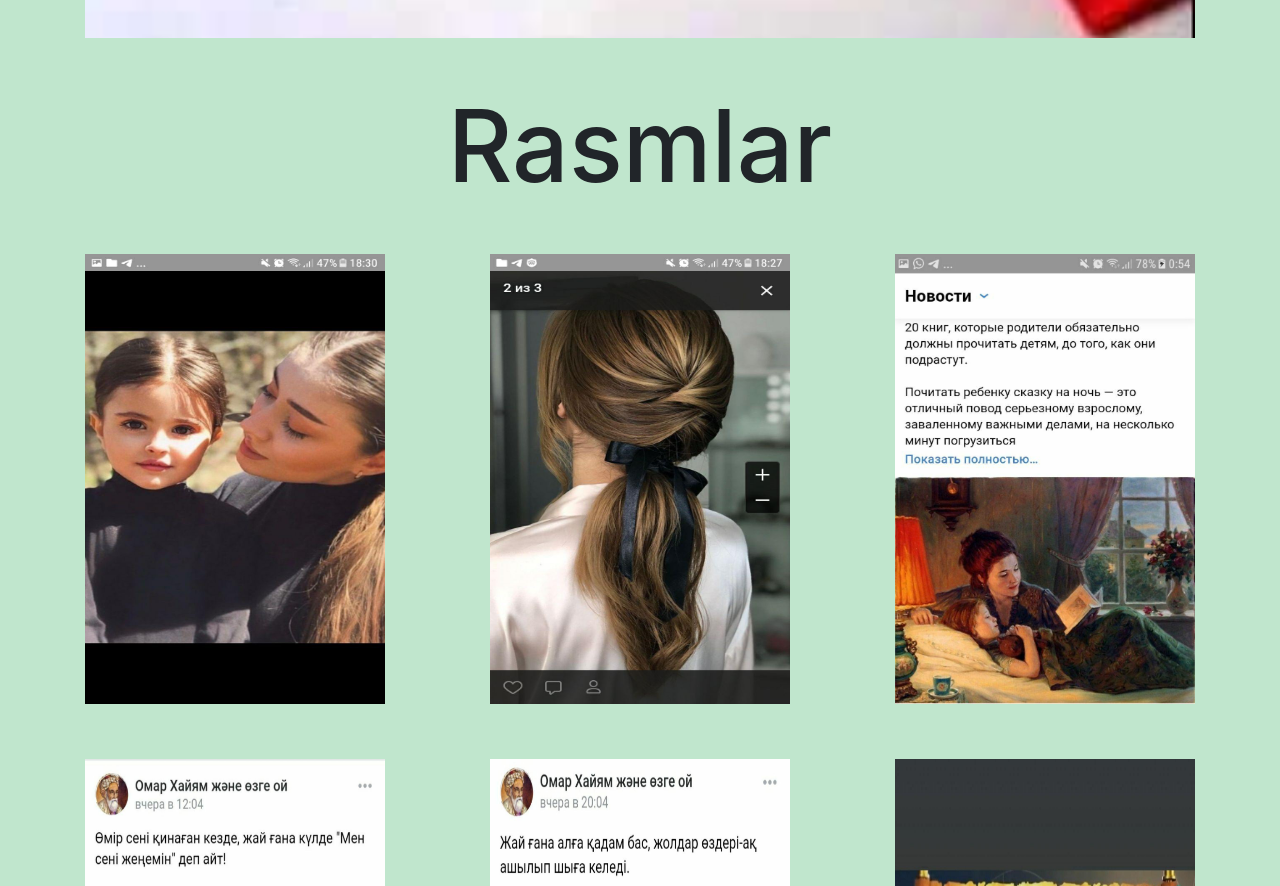
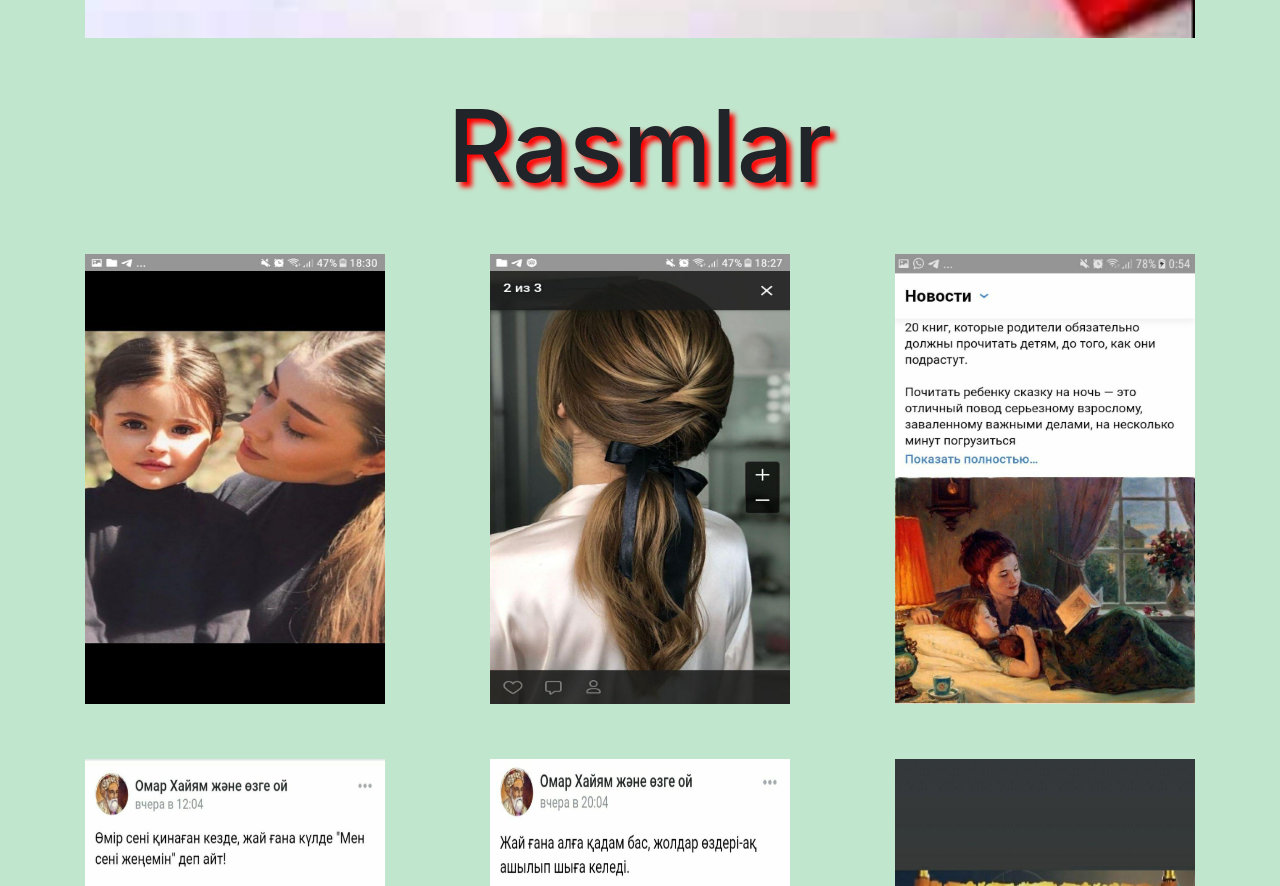
Before and after one commit to Mmavlon1596/Mmavlon1596.github.io, a plain HTML site: page index.html in a window 1280 px wide. Shown: the part 2290-3176 px from the top of the page. Drawn offline with Linux system fonts and the light colour scheme.

Commit message:
Add nmadur

```diff
--- a/css/main.css
+++ b/css/main.css
@@ -59,6 +59,7 @@ nav{
 
 .rasm-head{
 	font-size: 100px;
+	text-shadow: 5px 5px 5px red;
 }
 .rasmlar-box{
 	display: flex;
```
